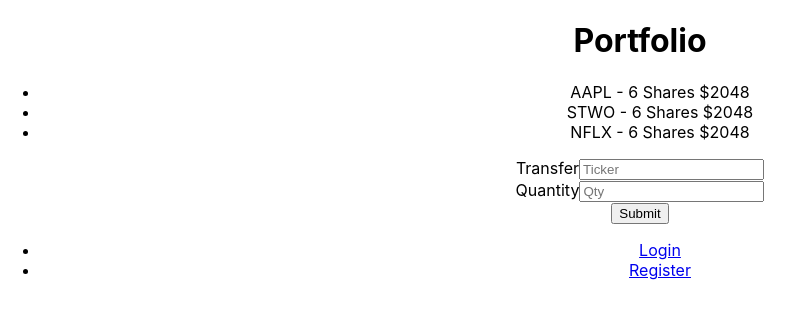
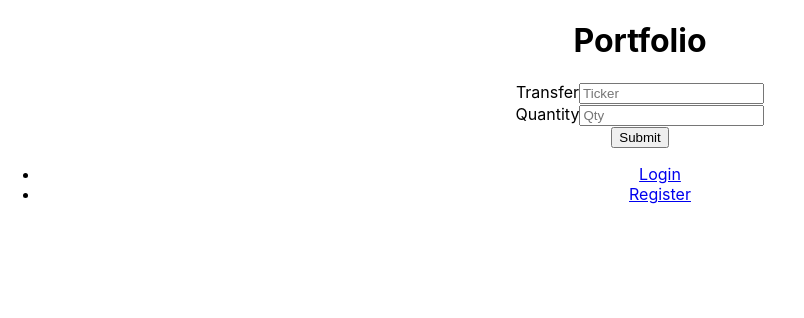
Before and after one commit to darrenzhang2000/stock-portfolio, a React (Create React App) app in the folder stock-portfolio-front-end/: page / in a window 1280 px wide. Shown: the top 318 px of the page, without its empty margins (0-804 px from the left). Built offline with nearby package versions, Linux system fonts and the light colour scheme.

Commit message:
added logic to display user portfolio

```diff
--- a/stock-portfolio-front-end/src/App.js
+++ b/stock-portfolio-front-end/src/App.js
@@ -23,10 +23,11 @@
   }
 
   render() {
+    console.log('app user state', this.state.user)
     return (
       <div className="App">
         <Router>
-          <PortfolioContainer />
+          <PortfolioContainer user={this.state.user}/>
           <PurchaseContainer getUser={this.getUser}/>
 
           {/* containers all the links */}
--- a/stock-portfolio-front-end/src/components/Portfolio.js
+++ b/stock-portfolio-front-end/src/components/Portfolio.js
@@ -7,9 +7,7 @@
       <div name="stocklist">
         <h1>Portfolio</h1>
         <ul>
-          <li>AAPL - 6 Shares $2048</li>
-          <li>STWO - 6 Shares $2048</li>
-          <li>NFLX - 6 Shares $2048</li>
+          {props.stocks ? props.stocks.map((stock, index) => <li key={index}>{stock.tickerSymb} : {stock.qty}</li>): null}
         </ul>
       </div>
 
--- a/stock-portfolio-front-end/src/components/Purchase.js
+++ b/stock-portfolio-front-end/src/components/Purchase.js
@@ -3,7 +3,7 @@
 const Purchase = (props) => {
   return (
     <form name="purchase" onSubmit={props.onSubmitHandler}>
-      <ul>{props.errors ? props.errors.map((err) => <li>{err.msg}</li>) : null}</ul>
+      <ul>{props.errors ? props.errors.map((err, index) => <li key={index}>{err.msg}</li>) : null}</ul>
       <div>
         <label>
           Transfer
--- a/stock-portfolio-front-end/src/containers/Login.js
+++ b/stock-portfolio-front-end/src/containers/Login.js
@@ -46,7 +46,6 @@
         //if no errors, check authentication by making an axios get request
         if(!errors.length){
             const url = `http://localhost:5000/users/login/email/${this.state.email}/password/${this.state.password}`
-            console.log('url', url)
             axios.get(url)
                 .then(res => {
                     //email not in db
--- a/stock-portfolio-front-end/src/containers/Portfolio.js
+++ b/stock-portfolio-front-end/src/containers/Portfolio.js
@@ -6,13 +6,26 @@
   constructor() {
     super()
     this.state = {
+      stocks: []
     }
   }
 
+  updateStocks = () => {
+    const url = `http://localhost:5000/stocks/email/${this.props.user}/stock`
+    axios.get(url).then((res) => {
+      this.setState({ stocks: res.data })
+      console.log(this.state.stocks)
+    })
+  }
   render() {
+    console.log('s', this.state.stocks, this.props.user)
+    if(this.props.user && this.state.stocks.length == 0){
+      console.log('here')
+      this.updateStocks()
+    }
     return (
       <div>
-        <Portfolio/>
+        <Portfolio stocks={this.state.stocks}/>
       </div>
     )
   }
```
